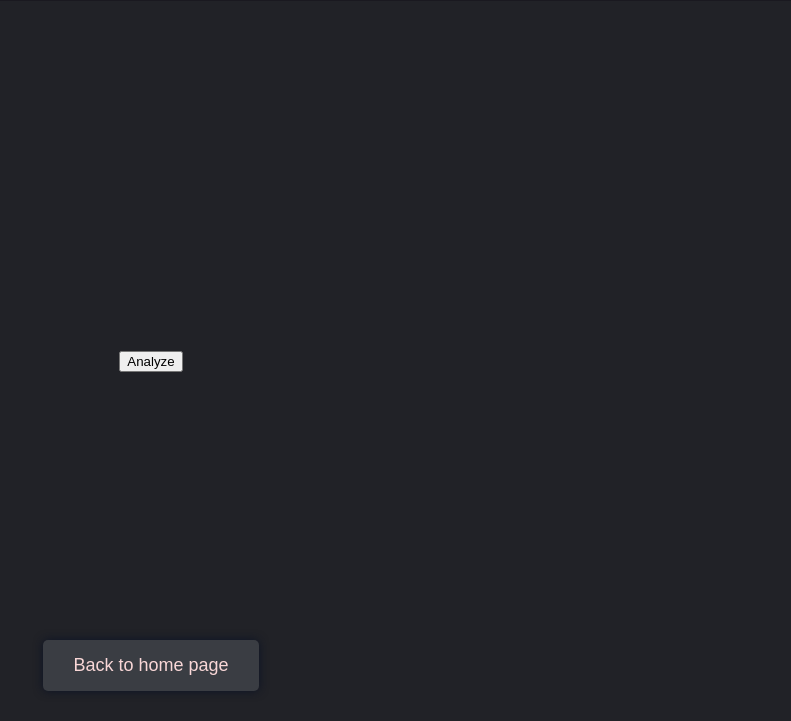
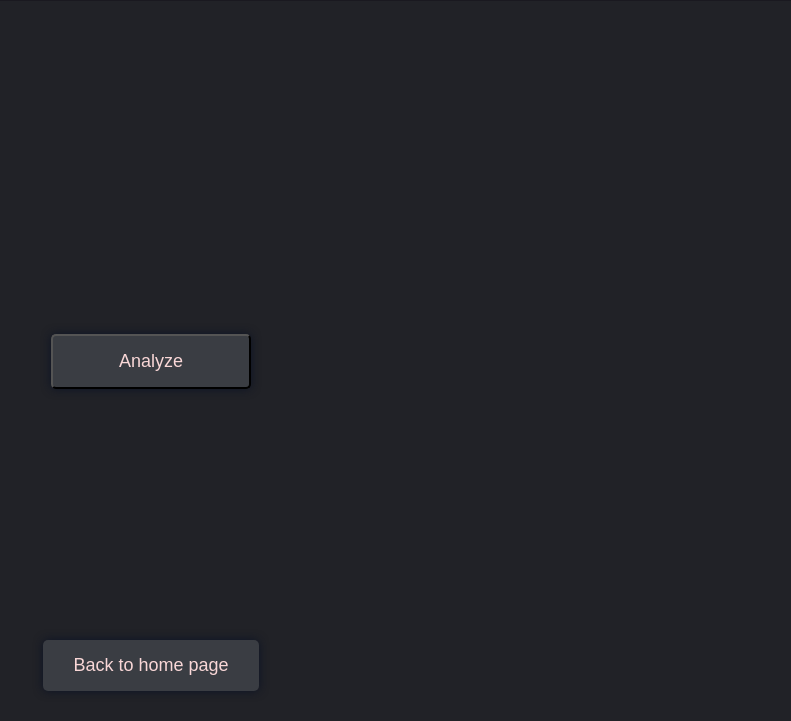
Before and after one commit to z7xp/Z7P.se, a plain HTML site: page pages/rainchecker.html in a window 1280 px wide. Shown: the part 79-800 px from the top of the page, without its empty margins (489-1280 px from the left). Drawn offline with Linux system fonts and the light colour scheme.

Commit message:
Update rainchecker.html

```diff
--- a/pages/rainchecker.html
+++ b/pages/rainchecker.html
@@ -23,7 +23,7 @@
     </div>
 
     <div class="main-content">
-        <button onclick="checkRain()">Analyze</button>
+        <button class="button" onclick="checkRain()">Analyze</button>
         <div id="result"></div>
     </div>
 
```
